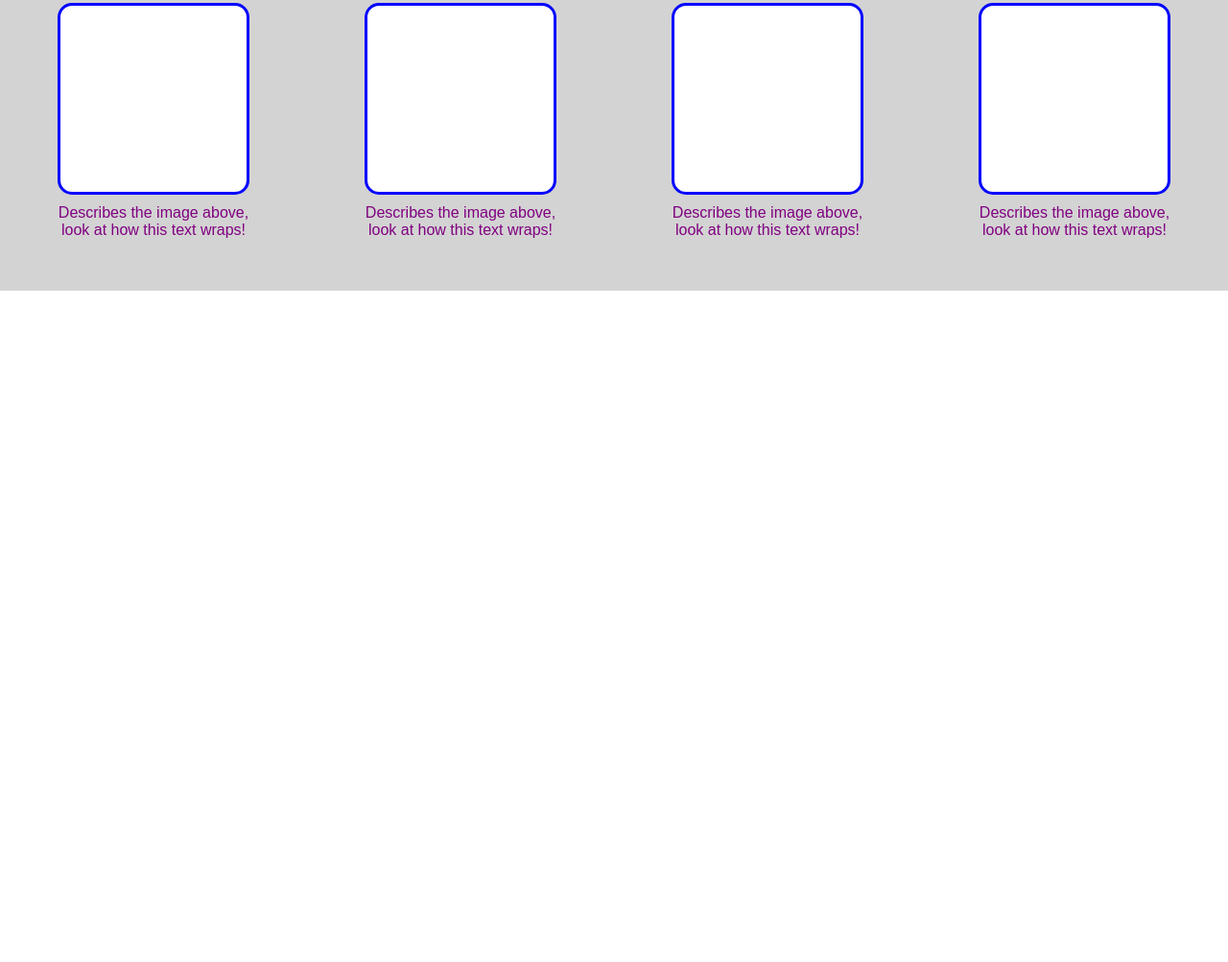
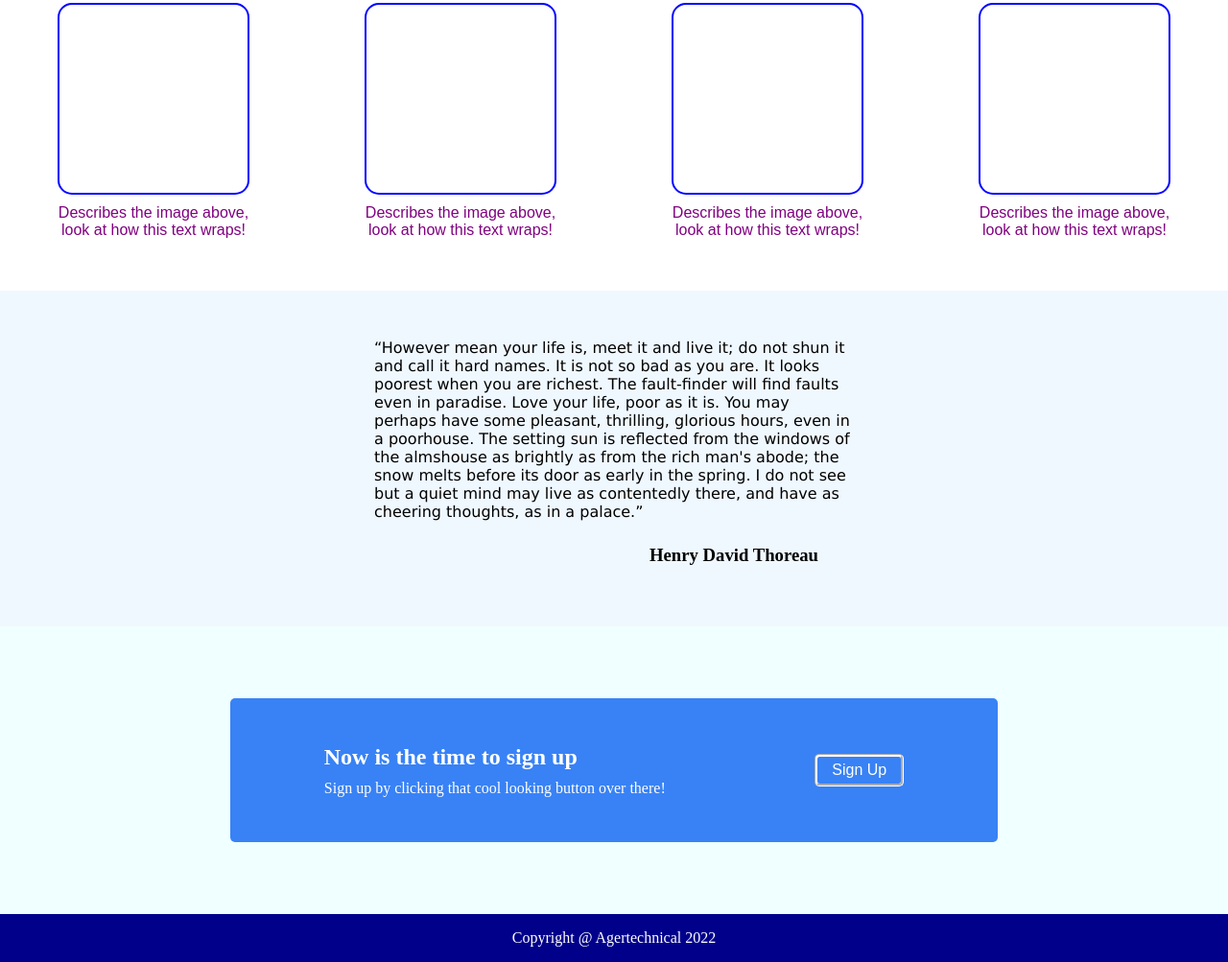
Before and after one commit to disconnectedag/kings-landing, a plain HTML site: page index.html in a window 1280 px wide. Shown: the part 544-1547 px from the top of the page at 96% size. Before the commit the page ends 847 px from the top, so only its background shows below. Drawn offline with Linux system fonts and the light colour scheme.

Commit message:
Finished the website

```diff
--- a/index.html
+++ b/index.html
@@ -18,7 +18,7 @@
                 <li><a href="#">About</a></li>
             </ul>
         </nav>
-        <a class="cta" href="#"><button>Contact</button></a>
+        <a class="cta" href="#"><button class="b1">Contact</button></a>
     </header>
 <!--FIRST BLOCK-->
     <div class="flex-container">
@@ -49,5 +49,27 @@
         </div>
 
     </div>
+
+<!--QUOTE BLOCK-->
+    <div class="quote_block">
+        <p>“However mean your life is, meet it and live it; do not shun it and call it hard names. It is not so bad as you are. It looks poorest when you are richest. The fault-finder will find faults even in paradise. Love your life, poor as it is. You may perhaps have some pleasant, thrilling, glorious hours, even in a poorhouse. The setting sun is reflected from the windows of the almshouse as brightly as from the rich man's abode; the snow melts before its door as early in the spring. I do not see but a quiet mind may live as contentedly there, and have as cheering thoughts, as in a palace.”</p>
+        <h3>Henry David Thoreau</h3>
+    </div>
+<!--SIGN UP BUTTON-->
+    <div class="signup_container">
+        <div class="form_container">
+        <div class="signup">
+            <h2>Now is the time to sign up</h2>
+            <p>Sign up by clicking that cool looking button over there!</p>
+        </div>
+        <div class="button_sign">
+            <a class="btn" href="#"><button>Sign Up</button></a>
+        </div>
+        </div>
+    </div>
+<!--FOOTER-->
+    <footer>
+        <p>Copyright @ Agertechnical 2022</p>
+    </footer>
 </body>
 </html>
--- a/styles.css
+++ b/styles.css
@@ -58,6 +58,9 @@ button:hover {
     background-color: rgba(0,136, 169, 0.8);
 }
 
+button::after{
+    clear: all;
+}
 /* First Block */
 
 .flex-container {
@@ -91,7 +94,7 @@ button:hover {
 
 .flex-container-2 {
     flex-direction: row;
-    background-color: lightgrey;
+    background-color: white;
     flex: auto;
 }
 
@@ -116,6 +119,7 @@ button:hover {
     background-color: white;
     border-style: solid;
     border-color: blue;
+    border-width: 2px;
     border-radius: 15px;
     height: 200px;
     width: 200px;
@@ -129,3 +133,71 @@ button:hover {
     text-align: center;
     min-height: 100px;
 }
+
+/* Quote Section */
+
+.quote_block {
+    background-color: aliceblue;
+    height: 350px;
+    display: flex;
+    flex-direction: column;
+    align-items: center;
+}
+.quote_block p {
+    text-align: left;
+    justify-content: space-around;
+    max-width: 500px;
+    padding-top: 50px;
+    padding-bottom: 25px;
+    font-family:'Lucida Sans', 'Lucida Sans Regular', 'Lucida Grande', 'Lucida Sans Unicode', Geneva, Verdana, sans-serif;
+}
+.quote_block h3 {
+    text-align: right;
+    padding-left: 250px;
+    padding-bottom: 50px;
+}
+/* SIGN UP BLOCK */
+
+.signup_container {
+    display: flex;
+    height: 300px;
+    background-color: azure;
+    justify-content: space-around;
+    align-items: center;
+}
+.form_container {
+    width: 800px;
+    height: 150px;
+    padding: 20px;
+    display: flex;
+    background-color: #3882F6;
+    align-items: center;
+    justify-content: space-around;
+    border-radius: 5px;
+}
+.signup {
+    color: white;
+}
+.signup h2 {
+padding-bottom: 10px;
+}
+.button_sign button {
+    border-color: white;
+    border-style: groove;
+    background-color: transparent;
+    padding: 5px 15px 5px 15px;
+    border-radius: 5px;
+    color: white;
+}
+/* FOOTER */
+footer {
+    display: flex;
+    background-color: darkblue;
+    color: white;
+    height: 50px;
+    align-items: center;
+    justify-content: center;
+}
+footer p {
+    text-align: center;
+}
```
